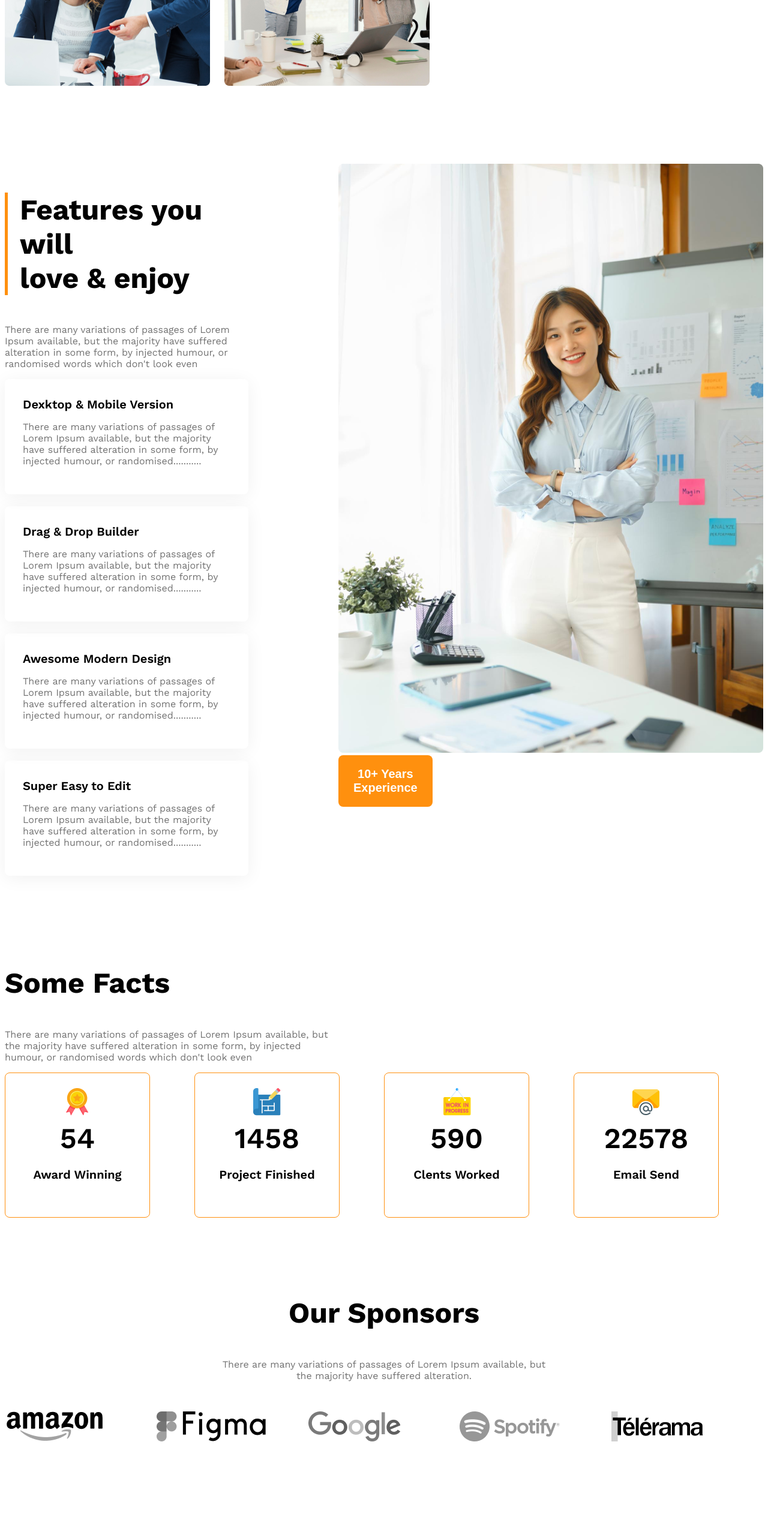
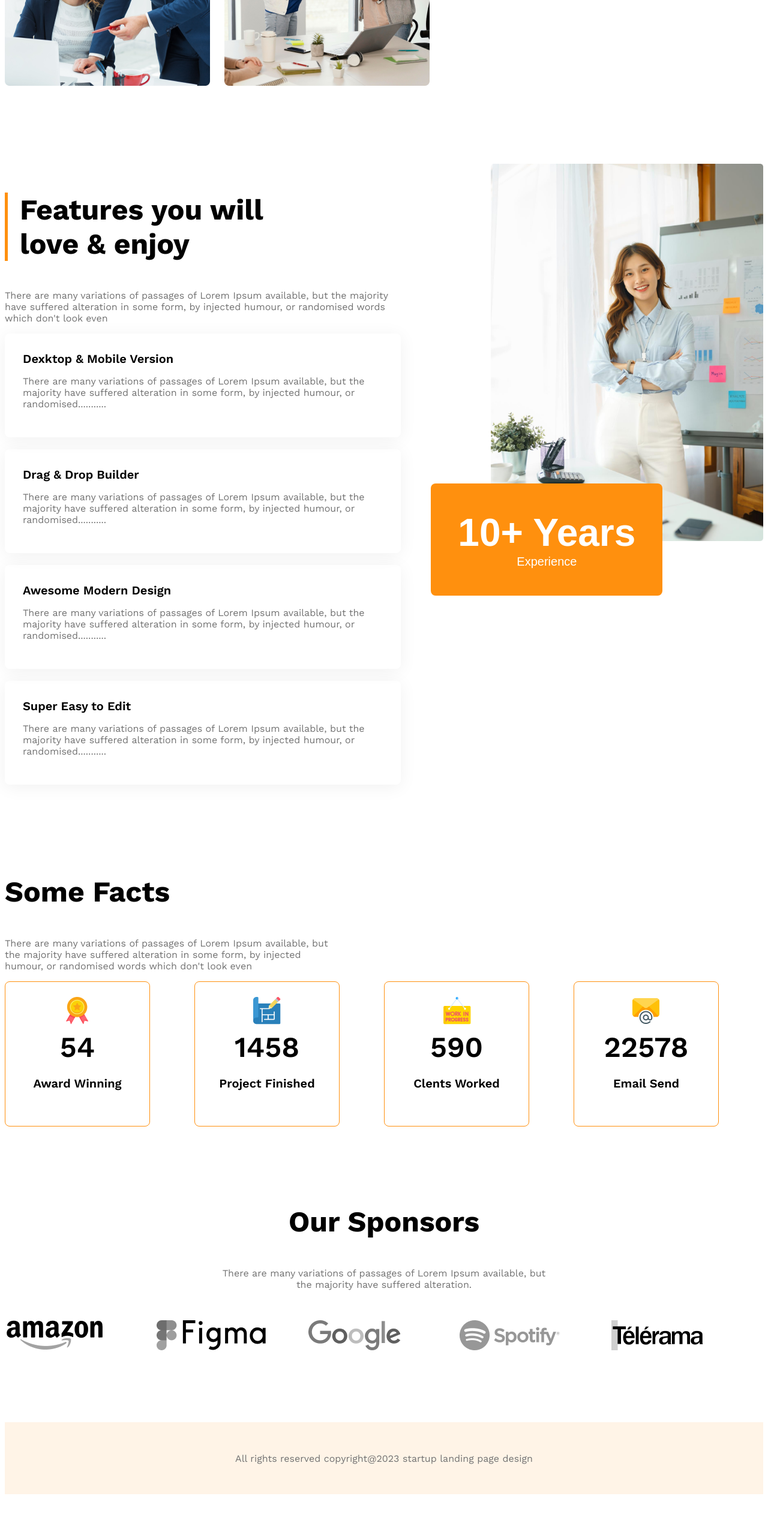
Before and after one commit to ahsan-rossi/g3-architect-website, a plain HTML site: page index.html in a window 1280 px wide. Shown: the part 1879-4408 px from the top of the page at 60% size. Before the commit the page ends 4290 px from the top, so only its background shows below. Drawn offline with nearby package versions, Linux system fonts and the light colour scheme.

Commit message:
footer added

```diff
--- a/index.html
+++ b/index.html
@@ -87,25 +87,15 @@
           <p class="text-light-gray">There are many variations of passages of Lorem Ipsum available, but the majority have suffered alteration in some form, by injected humour, or randomised...........</p>
         </div>
 
-
-
         </div>
 
-
-
-
-
-        <div>
+        <div class="featured-architect">
           <img src="images/architect.png" alt="">
           <button id="experience-badge" class="btn-primary">
             <span id="experience-year">10+ Years</span><br>
             <span>Experience</span>
-
           </button>
         </div>
-
-
-
       </section>
 
       <!-- some facts -->
@@ -167,6 +157,8 @@
         </div>
       </section>
     </main>
-    <footer></footer>
+    <footer>
+      <p class="text-light-gray">All rights reserved copyright@2023 startup landing page design</p>
+    </footer>
   </body>
 </html>
--- a/styles/architects.css
+++ b/styles/architects.css
@@ -194,6 +194,28 @@ main > section{
 }
 
 
+#experience-badge{
+  padding: 45px;
+  font-size: 1.25rem;
+  font-weight: 500;
+  margin-left: -100px;
+  margin-top: -100px;
+}
+
+#experience-year{
+
+  font-size: 4rem;
+  font-weight: 700;
+}
+
+.featured-architect img{
+  width: 100%;
+}
+
+
+
+
+
 
 /* sponsor related style */
 .sponsor-info{
@@ -211,6 +233,20 @@ main > section{
   filter: grayscale(100%)
 }
 
+/* footer related style */
+footer{
+  max-width: 1440px;
+  margin: 120px auto;
+  padding: 10px;
+  background-color: #FFF4E7;
+  height: 100px;
+  text-align: center;
+  display: flex;
+  align-items: center;
+  justify-content: center;
+
+}
+
 
 /* reponsive media query */
 
@@ -218,7 +254,8 @@ main > section{
 @media screen and (max-width: 576px){
   .navbar,
   .nav-links,
-  .teams{
+  .teams,
+  .features{
     flex-direction: column;
   }
 
@@ -237,12 +274,21 @@ main > section{
     margin: 5px 20px;
   }
 
+  #experience-badge{
+    margin-top: 5px;
+    margin-left: 5px;
+  }
+
+  footer{
+    margin: 120px 10px;
+  }
+
 
 }
 
 /* for tablet */
 @media screen  and (min-width: 576px) and (max-width: 992px){
-  .teams{
+  .teams, .features{
     flex-direction: column;
   }
   .our-features{
@@ -260,4 +306,17 @@ main > section{
     justify-items: center;
     gap: 50px;
   }
+
+  .featured-architect {
+  text-align: center;
 }
+
+footer{
+    margin: 120px 20px;
+  }
+
+
+    /* #experience-badge{
+    margin: 0 auto;
+  } */
+}
```
